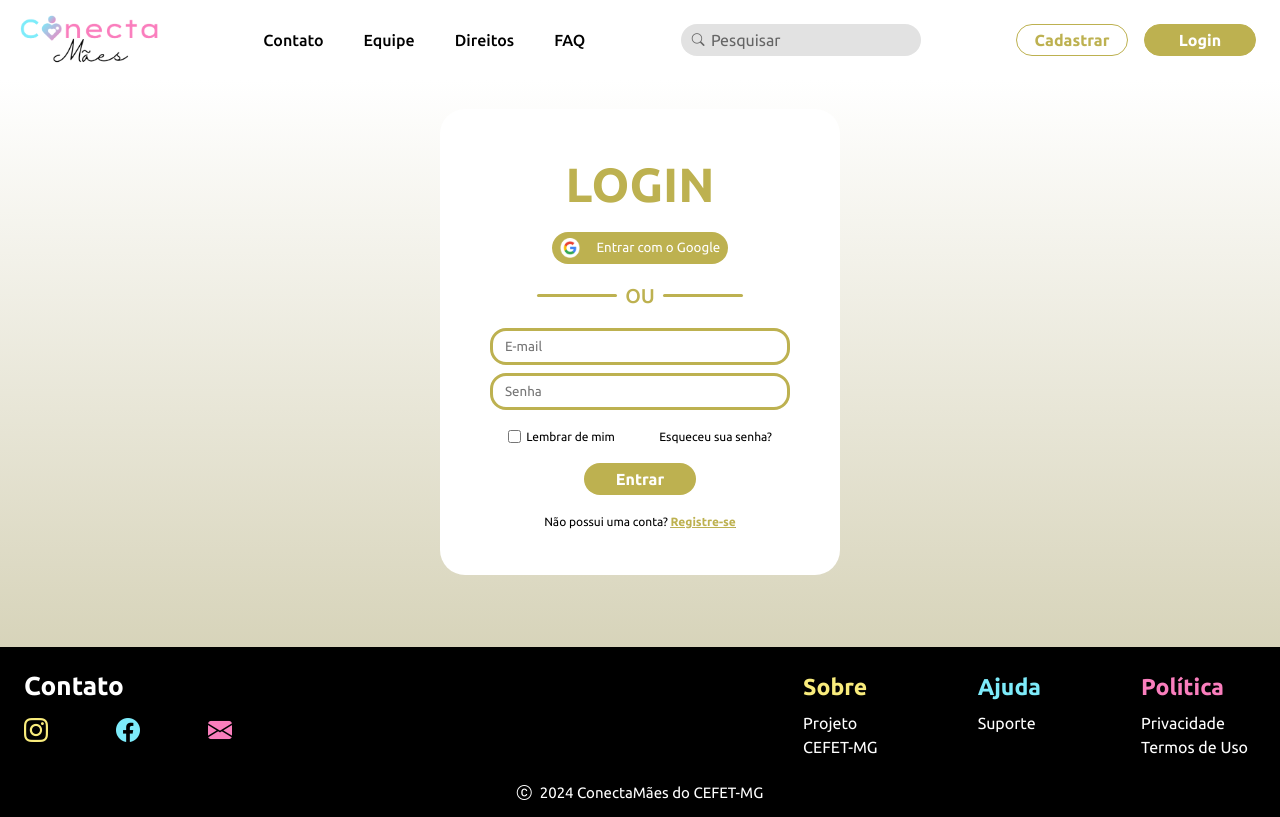
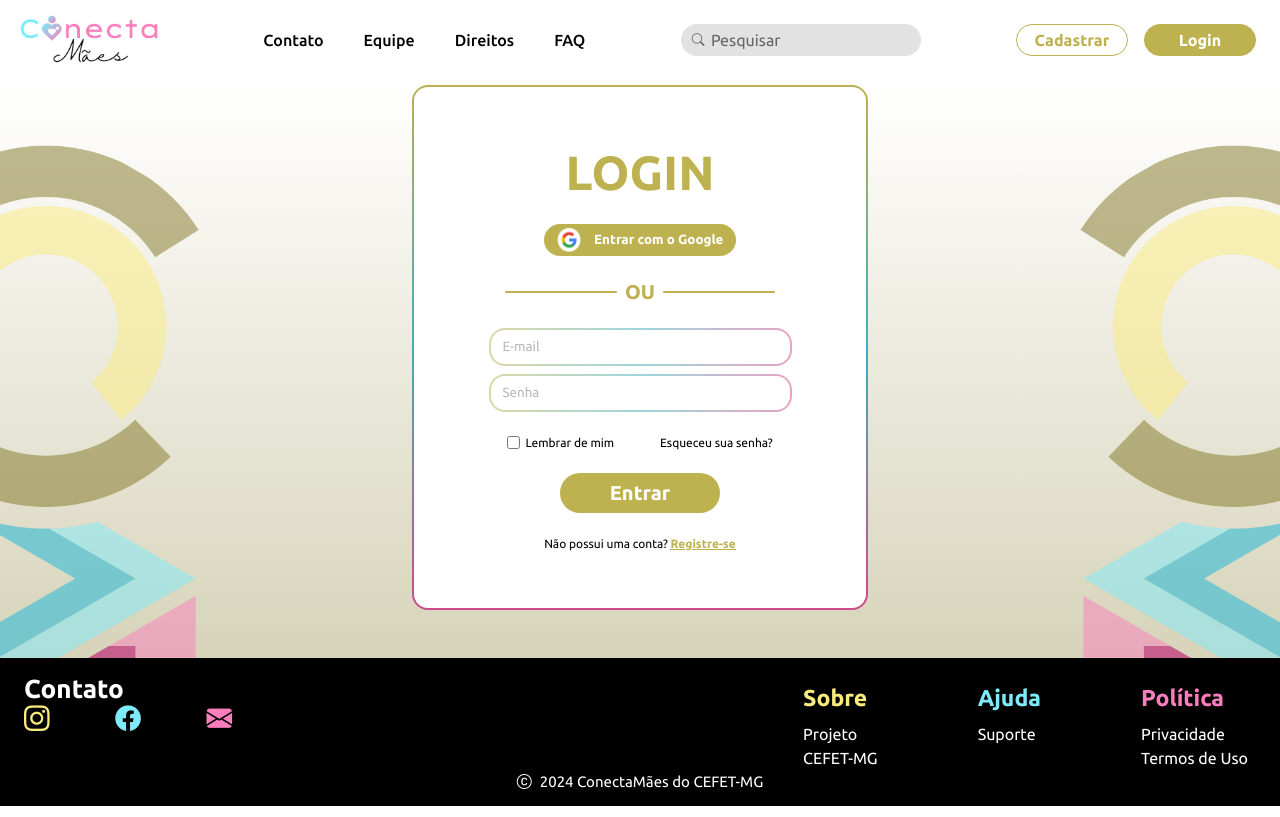
Before and after one commit to RenanFelliphe/ConectaMaes, a PHP site: page /login.html in a window 1280 px wide. Run offline with PHP 8.4, Linux system fonts and the light colour scheme.

Commit message:
update login.html

```diff
--- a/index.html
+++ b/index.html
@@ -46,7 +46,7 @@
                         <span class="A-articleBar A-focus"></span>
                     </div>
 
-                    <p>O <span class="A-focus">ConectaMães</span> é um sistema WEB voltado para que mães possam se ajudar através de postagens e comentários.</p>
+                    <p>O <span class="A-focus">ConectaMães</span> é uma plataforma online onde mães podem se conectar, compartilhar experiências e oferecer apoio mútuo por meio de postagens e comentários. O objetivo é criar uma comunidade virtual inclusiva e solidária, proporcionando um espaço seguro para as mães compartilharem suas histórias e buscarem conselhos.</p>
                 </article>
 
                 <article class="A-Sharing">
--- a/login.html
+++ b/login.html
@@ -30,13 +30,14 @@
         </header>
 
         <main class="L-mainBackground">
-            <div class="L-formBorder">
+            <img src="assets/Imagens/CellsLog.png" class="A-backgroundGeometricForms L-cellsLeft">
+            <img src="assets/Imagens/CellsLog2.png" class="A-backgroundGeometricForms LcellsRight">
             <form class="L-form" action="" method="post">
                 <h1 class="L-title">LOGIN</h1>
 
                 <a class="L-signWGoogle" href="">
                     <button class="L-googleButton">
-                            <img src="assets/Imagens/Google.png" alt="Ícone do Google" height="20px">
+                        <img src="assets/Imagens/Google.png" alt="Ícone do Google" height="24px">
                         Entrar com o Google
                     </button>
                 </a>
@@ -69,7 +70,6 @@
                     <a href="registrar.html"><span>Registre-se</span></a>
                 </div>
             </form>
-            </div>
         </main>
 
         <footer>
--- a/styles/style.css
+++ b/styles/style.css
@@ -302,15 +302,20 @@ main section .A-articleEquip .A-equipContainer .A-equipMember .A-memberInformati
     align-items: center;
     background: linear-gradient(#ffffff50 0%, #80752350 100%);
 }
+
 .L-form{
-    background-color: #ffffff;
-    width: 25rem;
-    height: 29.167rem;
-    border-radius: 1.563rem;
-    margin: 1.5rem 0;
+    background-color: var(--whiteColor);
     display: flex;
     flex-direction: column;
-    gap: 1.25rem;
+    gap: 1.5rem;
+    padding: 2rem 1.5rem;
+    border: 2px solid transparent;
+    background: linear-gradient(white, white) padding-box, linear-gradient(var(--middleYellowColor), var(--middleBlueColor), var(--middlePinkColor)) border-box;
+    width: 28.5rem;
+    height: 32.813rem;
+    border-radius: 1rem;
+
+
 }
 .L-title{
     color:var(--middleYellowColor);
@@ -320,24 +325,26 @@ main section .A-articleEquip .A-equipContainer .A-equipMember .A-memberInformati
     color: var(--whiteColor);
     background-color: var(--middleYellowColor);
     border:none;
-    height: 2rem;
-    width: 7rem;
+    height: 2.5rem;
+    width: 10rem;
     border-radius: 10rem;
     cursor: pointer;
-    font-size: 1rem;
+    font-size: 1.25rem;
     font-weight: 600;
 }
 .L-googleButton{
+    display: flex;
+    justify-content: space-evenly;
+    background-color: var(--middleYellowColor);
+    gap: 0.5rem;
+    height: 2rem;
+    width: 12rem;
+    padding: 0.2rem 0.5rem;
+    border-radius: 100rem;
+    font-weight: 600;
     color: var(--whiteColor);
-    background-color: var(--middleYellowColor);
-    border:none;
-    height: 2rem;
-    width: 11rem;
-    border-radius: 10rem;
     cursor: pointer;
-    display: flex;
-    align-items: center;
-    gap: 1rem;
+    border: none;
 }
 .L-signWGoogle{
     text-decoration: none;
@@ -349,15 +356,15 @@ main section .A-articleEquip .A-equipContainer .A-equipMember .A-memberInformati
     width:100%;
 }
 .L-orDivision .L-orText{
-    font-weight: 500;
+    font-weight: 600;
     font-size: 20px;
     color: var(--middleYellowColor);
 }
 .L-orDivision .L-horizontalOrBar{
     background: var(--middleYellowColor);
-    width:5rem;
-    height:3px;
-    border-radius: 3px;
+    width:7rem;
+    height:2px;
+    border-radius: 2px;
 }
 .L-inputs{
     display: flex;
@@ -369,8 +376,12 @@ main section .A-articleEquip .A-equipContainer .A-equipMember .A-memberInformati
     width:100%;
     border:solid 3px var(--middleYellowColor);
     border-radius: 1rem;
-    padding: 0.5rem 0.75rem;
+    padding: 0.6rem 0.75rem;
     outline:none;
+    border: 2px solid transparent;
+    background: linear-gradient(white, white) padding-box, linear-gradient(to right, var(--middleYellowColor), var(--middleBlueColor), var(--middlePinkColor)) border-box;
+    color: black;
+    opacity: 0.5;
 }
 .L-secondaryLOptions{
     width:75%;
@@ -406,6 +417,9 @@ main section .A-articleEquip .A-equipContainer .A-equipMember .A-memberInformati
     color: var(--middleYellowColor);
     text-decoration: underline var(--middleYellowColor);
 }
+.L-cellsLeft{
+    left:0;
+}
 
 footer{
     position: relative;
@@ -430,14 +444,14 @@ footer .A-footerLeft .A-footerContact{
     font-size: 1.625rem;
 }
 
-footer .A-footerLeft .A-footerContact h4{
+footer .A-footerLeft .A-footerContact h3{
     padding: 0.5rem 0 1rem 0;
 }
 
 footer .A-footerLeft .A-footerContact .A-footerSocialMedias{
     display: flex;
     justify-content: space-between;
-    font-size: 1.5rem;
+    font-size: 1.6rem;
 }
 
 footer .A-footerLeft .A-footerContact .A-footerSocialMedias .bi-instagram{
@@ -531,7 +545,6 @@ footer .A-footerRight li.A-footerPolitic h5{
 .R-registerMain .A-backgroundGeometricForms.cellsLeft{
     left: 0;
 }
-
 
 .R-registerTitle{
     color: var(--middleYellowColor);
```
Lines whose indentation alone changed are shown as unchanged.
